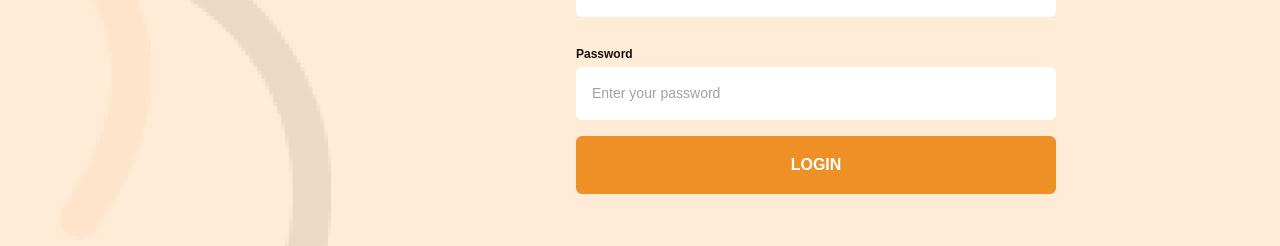
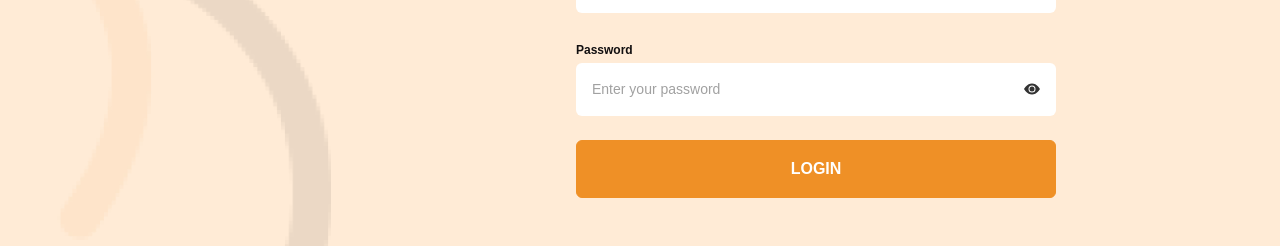
Before and after one commit to sangeetasg/curtainup, a React (Create React App) app: page / in a window 1280 px wide. Shown: the part 385-631 px from the top of the page. Built offline with nearby package versions, Linux system fonts and the light colour scheme.

Commit message:
eye icon set in login page

```diff
--- a/src/components/login/login.js
+++ b/src/components/login/login.js
@@ -1,7 +1,17 @@
-import { Form , Button} from "react-bootstrap";
+import React, { useState } from 'react';
+import { Form, Button, InputGroup } from "react-bootstrap";
+import { BsEyeFill } from "react-icons/bs";
 import Auth from "../shared/Auth";
 
+
 const Login = () => {
+
+  const [isPasswordAutofilled, setPasswordAutofilled] = useState(true);
+
+  const handlePasswordChange = (event) => {
+    const isAutofilled = event.target.value !== "";
+    setPasswordAutofilled(isAutofilled);
+  };
   return (
     <>
       <Auth authHeading="Sign in">
@@ -12,9 +22,16 @@ const Login = () => {
           </Form.Group>
           <Form.Group controlId="formPlaintextPassword">
             <Form.Label>Password</Form.Label>
-            <Form.Control className="p-3 border-0 bg-white" type="password" placeholder="Enter your password" />
+            <InputGroup>
+              <Form.Control className="p-3 border-0 bg-white" type="password" placeholder="Enter your password" onChange={handlePasswordChange}/>
+              {isPasswordAutofilled && (
+                <InputGroup.Text className="border-0 bg-white">
+                  <BsEyeFill className="fs-6" />
+                </InputGroup.Text>
+              )}
+            </InputGroup>
           </Form.Group>
-          <Form.Group className="d-grid pt-3">
+          <Form.Group className="d-grid pt-4">
             <Button variant="primary" type="submit" className="text-uppercase py-3 fw-bold">
               Login
             </Button>
```
